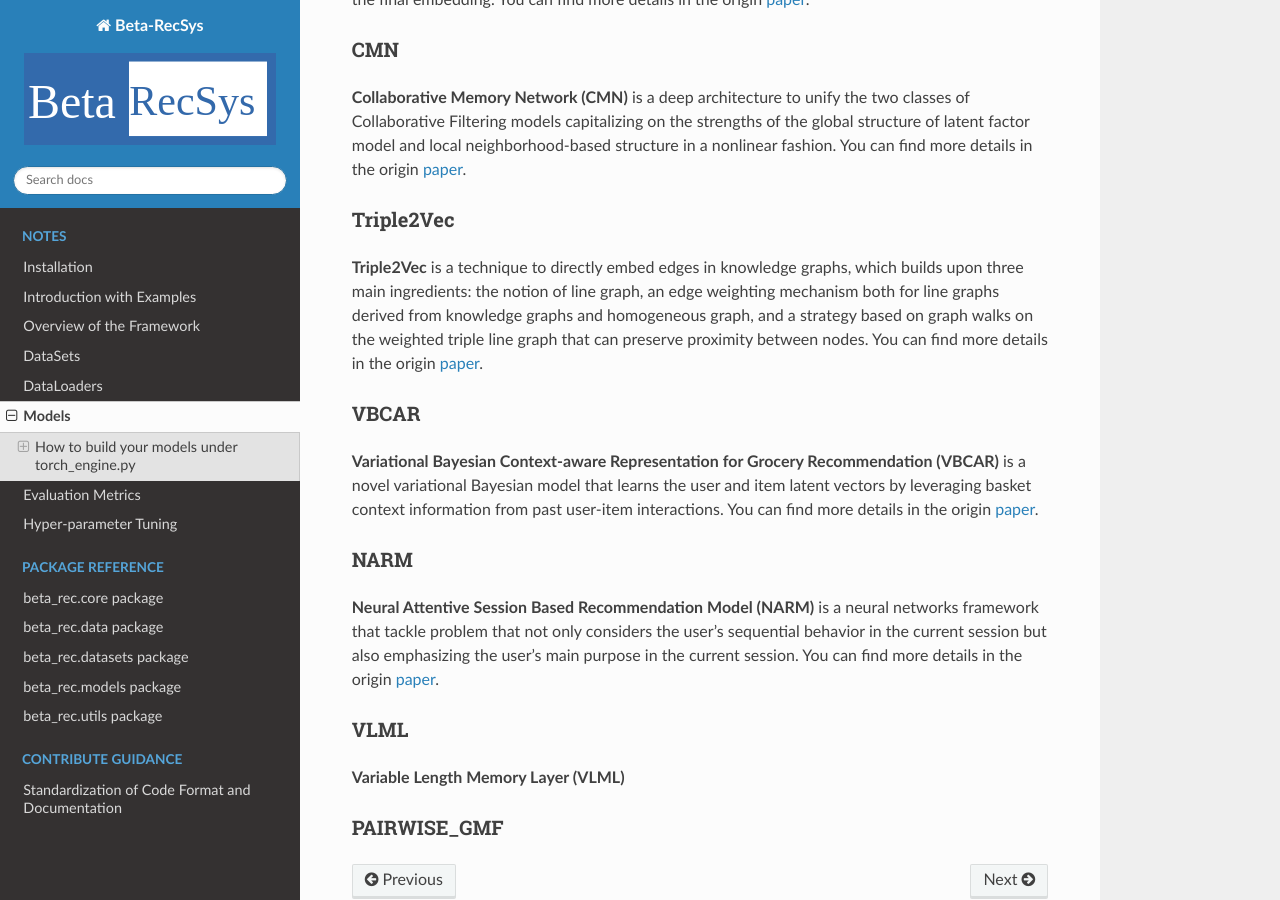
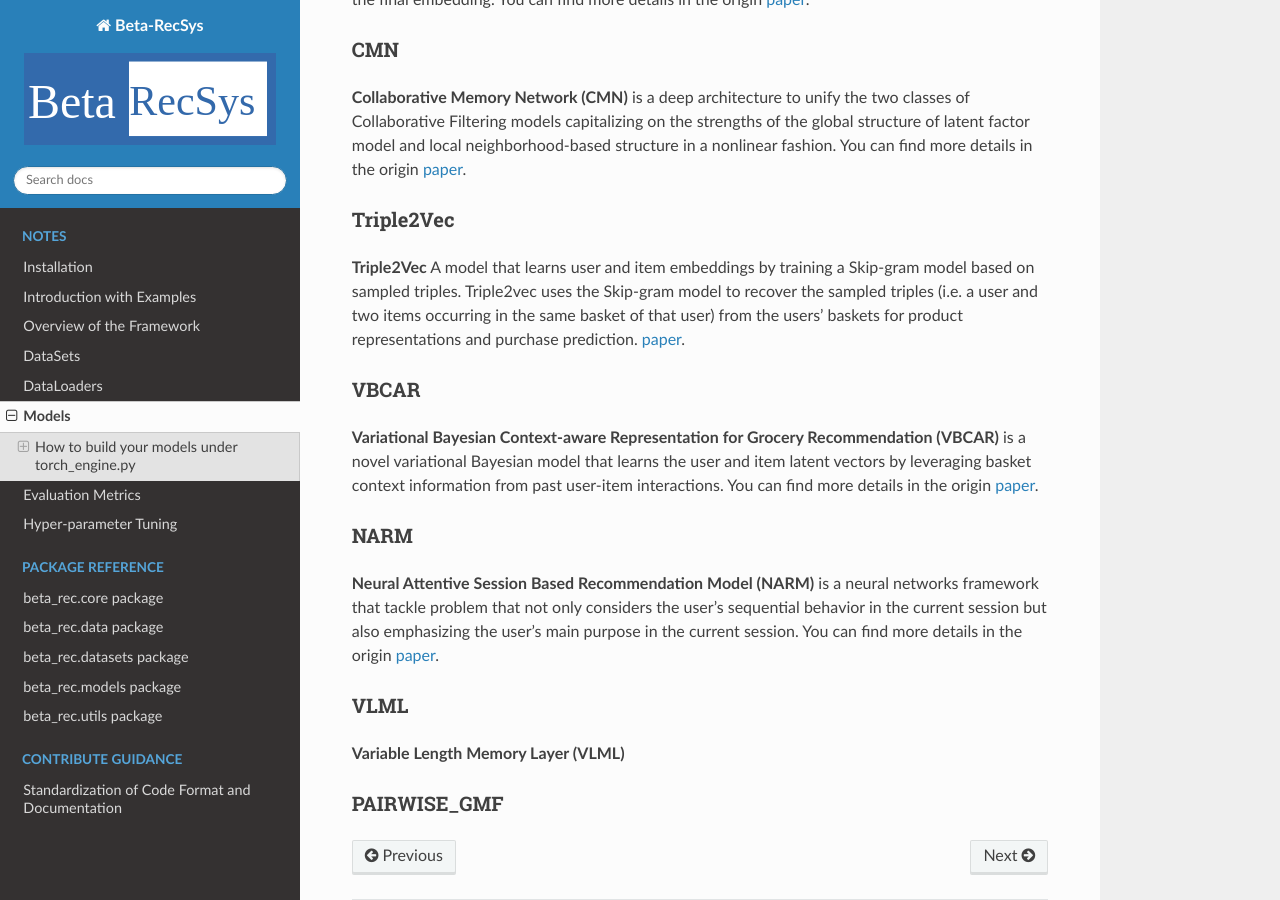
Before and after one commit to beta-team/beta-recsys, a Sphinx documentation site: the page built from docs/notes/models.md, in a window 1280 px wide and 900 px high, scrolled down 1523 px. Built offline with Sphinx 7.4.7 and the Read the Docs theme 2.0.0, drawn with Linux system fonts in a browser that asks for light colours; formulas are drawn with MathJax 3; pages that are not in the unit, such as notebooks, are missing from menus.

Commit message:
chore: fix a model description

```diff
--- a/docs/notes/models.md
+++ b/docs/notes/models.md
@@ -47,7 +47,7 @@
 
 ### Triple2Vec
 
-**Triple2Vec** is a technique to directly embed edges in knowledge graphs, which builds upon three main ingredients: the notion of line graph, an edge weighting mechanism both for line graphs derived from knowledge graphs and homogeneous graph, and a strategy based on graph walks on the weighted triple line graph that can preserve proximity between nodes. You can find more details in the origin [paper](https://arxiv.org/pdf/1905.11691v1.pdf).
+**Triple2Vec** A model that learns user and item embeddings by training a Skip-gram model based on sampled triples. Triple2vec uses the Skip-gram model to recover the sampled triples (i.e. a user and two items occurring in the same basket of that user) from the users' baskets for product representations and purchase prediction. [paper](https://www.microsoft.com/en-us/research/uploads/prod/2019/01/cikm18_mwan.pdf).
 
 ### VBCAR
 
```
